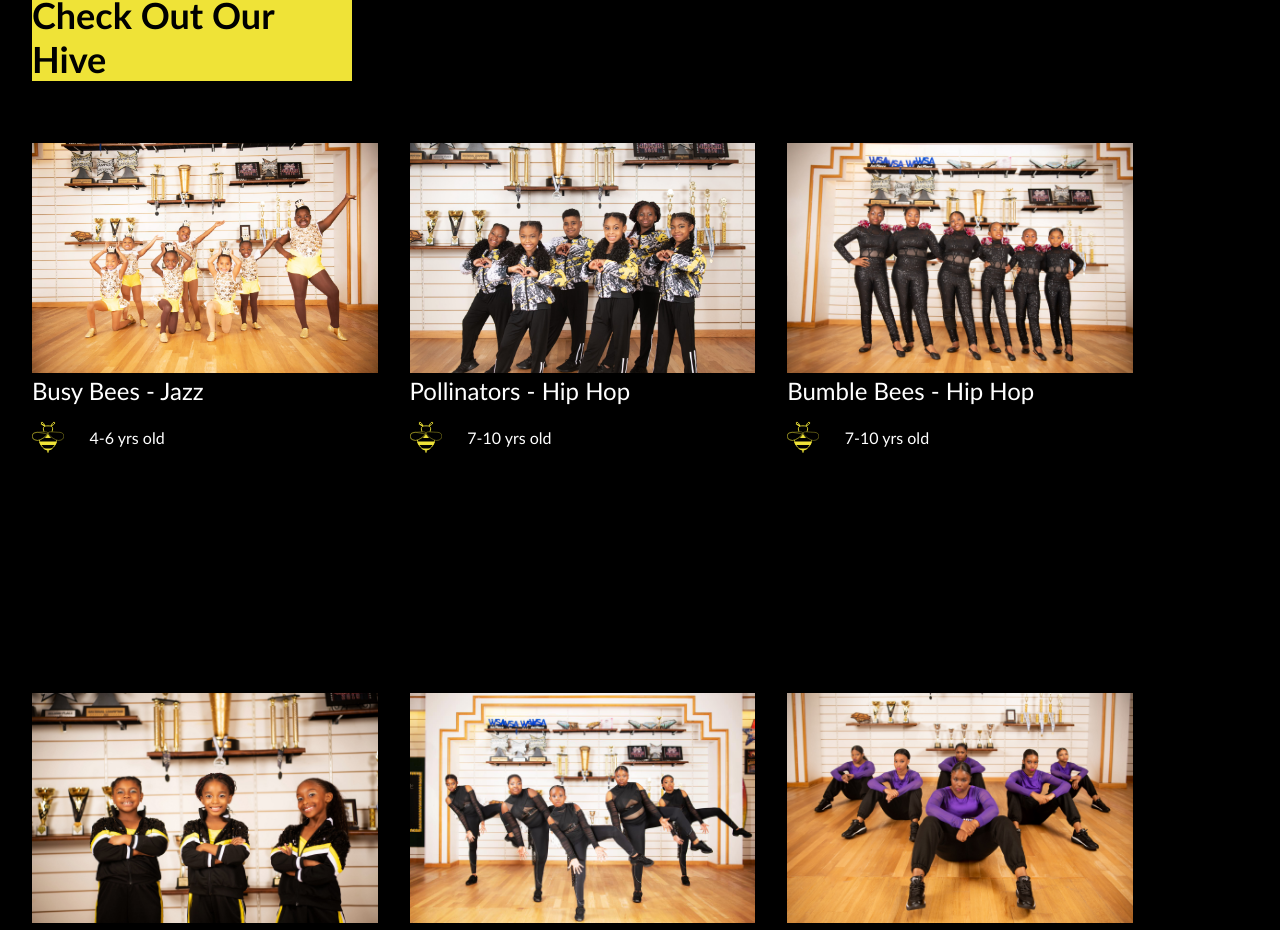
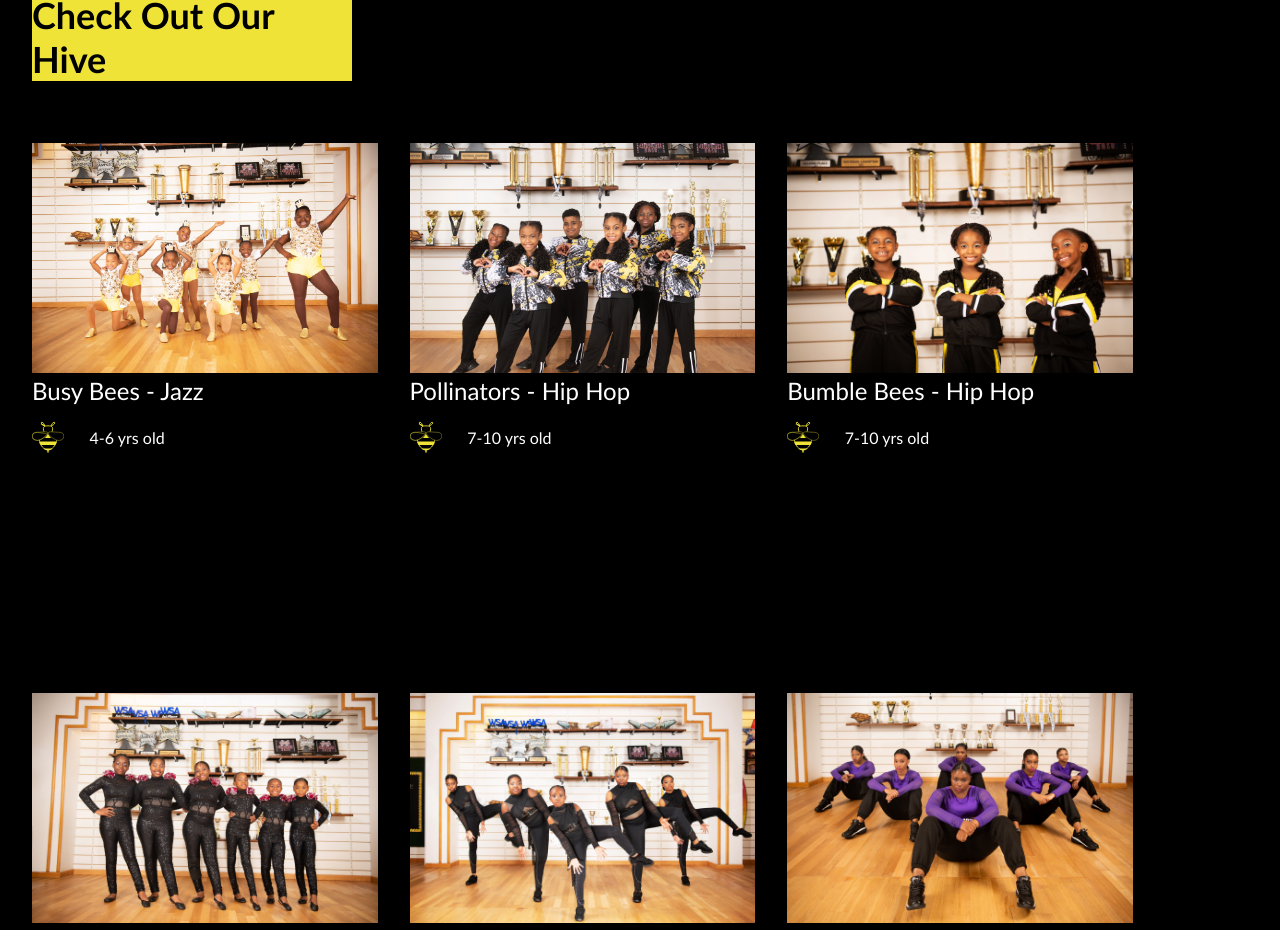
Before and after one commit to kittiejanae/dancesav, a React (Create React App) app: page /teams in a window 1280 px wide. Shown: the part 147-1077 px from the top of the page. Built offline with nearby package versions, Linux system fonts and the light colour scheme.

Commit message:
team adjustment

```diff
--- a/src/components/Teams.js
+++ b/src/components/Teams.js
@@ -164,7 +164,7 @@ const Teams = ({ image, name, ages }) => {
             data-aos-once="true"
             data-aos-anchor-placement="center-bottom"
           >
-            <Image src={teamThree} alt="Bumble Bees" />
+            <Image src={teamFour} alt="Bumble Bees" />
             <h2>Bumble Bees - Hip Hop</h2>
             <InfoText>
               <Icon src={bee} alt="bee icon" />
@@ -180,7 +180,7 @@ const Teams = ({ image, name, ages }) => {
             data-aos-anchor-placement="center-bottom"
           >
             <Image
-              src={teamFour}
+              src={teamThree}
               alt="Wild Honey"
               css={`
                 margin-top: -80px;
```
